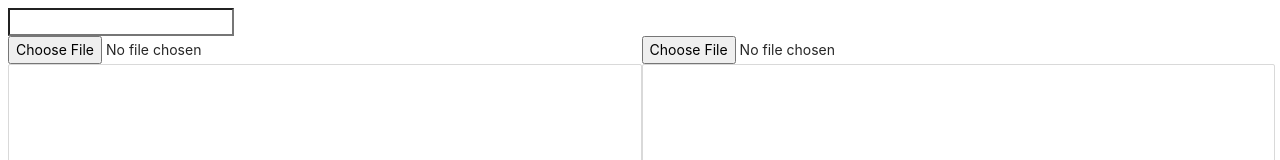
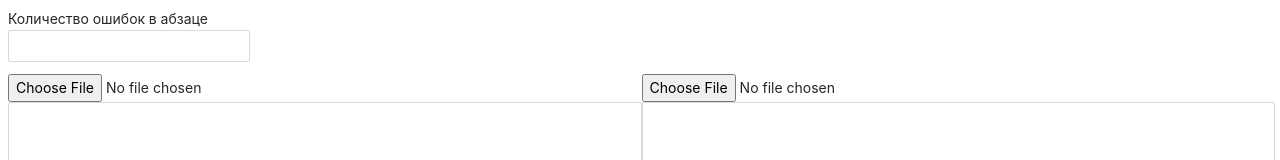
Before and after one commit to agladsoft/DiffReact, a React (Create React App) app: page / in a window 1280 px wide. Shown: the top 160 px of the page. Built offline with nearby package versions, Linux system fonts and the light colour scheme.

Commit message:
add: changed ui input

```diff
--- a/src/index.js
+++ b/src/index.js
@@ -131,7 +131,10 @@ function App() {
 
     return (
         <div>
-            <input type="number" id="countError" />
+            <span style={{display: 'inline-block'}}>
+                <label for="countError" style={{display: 'block'}}> Количество ошибок в абзаце</label>
+                <Input className="number" type="number" id="countError" />
+            </span>
             <header className="header">
                 <input type="file" className="text" onChange={handleChange} />
                 <input type="file" className="text" onChange={handleChange2} />
--- a/src/styles.css
+++ b/src/styles.css
@@ -19,6 +19,12 @@ html {
     /* margin-left: 1%; */
 }
 
+.number {
+    resize: none;
+    width: 100%;
+    margin-bottom: 5%;
+}
+
 .submit {
     display: block;
     margin: 10px auto;
```
